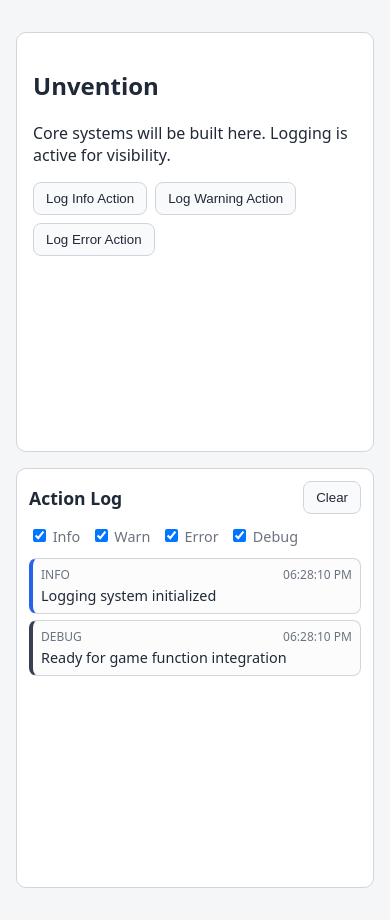
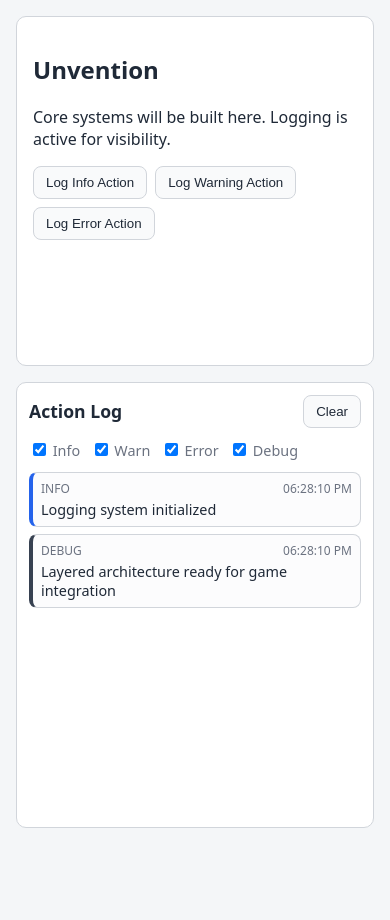
Before and after one commit to amir-aein/unvention-web, a plain HTML site: page index.html in a window 390 px wide. After the commit the page ends 844 px from the top, so only its background shows below. Drawn offline with Linux system fonts and the light colour scheme.

Commit message:
refactor: introduce layered architecture and logging boundaries

```diff
--- /dev/null
+++ b/src/adapters/web/inMemoryLogger.js
@@ -0,0 +1,50 @@
+(function attachInMemoryLogger(globalScope) {
+  const root = globalScope.Unvention || (globalScope.Unvention = {});
+
+  class InMemoryLogger {
+    constructor() {
+      this.entries = [];
+      this.listeners = [];
+      this.nextId = 1;
+    }
+
+    append(entryInput) {
+      const entry = {
+        id: this.nextId++,
+        level: entryInput.level,
+        message: entryInput.message,
+        context: entryInput.context || {},
+        timestamp: entryInput.timestamp || new Date(),
+      };
+
+      this.entries.push(entry);
+      this.emit();
+      return entry;
+    }
+
+    clear() {
+      this.entries = [];
+      this.emit();
+    }
+
+    getEntries() {
+      return [...this.entries];
+    }
+
+    subscribe(listener) {
+      this.listeners.push(listener);
+      listener(this.getEntries());
+
+      return () => {
+        this.listeners = this.listeners.filter((item) => item !== listener);
+      };
+    }
+
+    emit() {
+      const snapshot = this.getEntries();
+      this.listeners.forEach((listener) => listener(snapshot));
+    }
+  }
+
+  root.InMemoryLogger = InMemoryLogger;
+})(window);
--- /dev/null
+++ b/src/app/bootstrap.js
@@ -0,0 +1,33 @@
+(function bootstrap(globalScope) {
+  const root = globalScope.Unvention || (globalScope.Unvention = {});
+  const container = root.createContainer();
+  const loggerService = container.loggerService;
+
+  root.createLogSidebar(loggerService);
+
+  document.getElementById("demo-info").addEventListener("click", function onInfo() {
+    loggerService.logEvent("info", "Player explored a safe action", {
+      playerId: "P1",
+      phase: "setup",
+    });
+  });
+
+  document.getElementById("demo-warn").addEventListener("click", function onWarn() {
+    loggerService.logEvent("warn", "Player tried an out-of-order action", {
+      playerId: "P1",
+      phase: "turn",
+    });
+  });
+
+  document.getElementById("demo-error").addEventListener("click", function onError() {
+    loggerService.logEvent("error", "Action failed validation", {
+      playerId: "P1",
+      phase: "resolution",
+    });
+  });
+
+  loggerService.logEvent("info", "Logging system initialized", { source: "system" });
+  loggerService.logEvent("debug", "Layered architecture ready for game integration", {
+    source: "system",
+  });
+})(window);
--- /dev/null
+++ b/src/app/container.js
@@ -0,0 +1,14 @@
+(function attachContainer(globalScope) {
+  const root = globalScope.Unvention || (globalScope.Unvention = {});
+
+  function createContainer() {
+    const loggerPort = new root.InMemoryLogger();
+    const loggerService = new root.LoggerService(loggerPort);
+
+    return {
+      loggerService,
+    };
+  }
+
+  root.createContainer = createContainer;
+})(window);
--- /dev/null
+++ b/src/core/ports/loggerPort.js
@@ -0,0 +1,11 @@
+(function attachLoggerPortContract(globalScope) {
+  const root = globalScope.Unvention || (globalScope.Unvention = {});
+
+  // Documentation-only contract for logger adapters.
+  root.loggerPortContract = {
+    append: "append({ level, message, context, timestamp }) => entry",
+    clear: "clear()",
+    getEntries: "getEntries() => entry[]",
+    subscribe: "subscribe(listener) => unsubscribe",
+  };
+})(window);
--- /dev/null
+++ b/src/core/services/loggerService.js
@@ -0,0 +1,38 @@
+(function attachLoggerService(globalScope) {
+  const root = globalScope.Unvention || (globalScope.Unvention = {});
+
+  class LoggerService {
+    constructor(loggerPort) {
+      this.loggerPort = loggerPort;
+    }
+
+    logEvent(level, message, context) {
+      const safeLevel = this.normalizeLevel(level);
+      return this.loggerPort.append({
+        level: safeLevel,
+        message,
+        context: context || {},
+        timestamp: new Date(),
+      });
+    }
+
+    clear() {
+      this.loggerPort.clear();
+    }
+
+    getEntries() {
+      return this.loggerPort.getEntries();
+    }
+
+    subscribe(listener) {
+      return this.loggerPort.subscribe(listener);
+    }
+
+    normalizeLevel(level) {
+      const allowedLevels = root.LOG_LEVELS || ["info", "warn", "error", "debug"];
+      return allowedLevels.includes(level) ? level : "info";
+    }
+  }
+
+  root.LoggerService = LoggerService;
+})(window);
--- a/src/js/app.js
+++ /dev/null
@@ -1,76 +0,0 @@
-const logger = new window.Logger();
-const logList = document.getElementById("log-list");
-const clearLogButton = document.getElementById("clear-log");
-const filterCheckboxes = document.querySelectorAll(".log-filters input");
-
-function getEnabledLevels() {
-  return new Set(
-    Array.from(filterCheckboxes)
-      .filter((checkbox) => checkbox.checked)
-      .map((checkbox) => checkbox.value),
-  );
-}
-
-function formatTime(date) {
-  return date.toLocaleTimeString([], { hour: "2-digit", minute: "2-digit", second: "2-digit" });
-}
-
-function renderLog(entries) {
-  const enabledLevels = getEnabledLevels();
-  const visibleEntries = entries.filter((entry) => enabledLevels.has(entry.level));
-
-  logList.innerHTML = "";
-
-  if (visibleEntries.length === 0) {
-    const emptyItem = document.createElement("li");
-    emptyItem.className = "log-item";
-    emptyItem.textContent = "No log entries for selected filters.";
-    logList.appendChild(emptyItem);
-    return;
-  }
-
-  visibleEntries.forEach((entry) => {
-    const item = document.createElement("li");
-    item.className = `log-item log-item--${entry.level}`;
-
-    const meta = document.createElement("div");
-    meta.className = "log-item__meta";
-    meta.innerHTML = `<span>${entry.level.toUpperCase()}</span><span>${formatTime(entry.timestamp)}</span>`;
-
-    const message = document.createElement("div");
-    message.className = "log-item__message";
-    message.textContent = entry.message;
-
-    item.appendChild(meta);
-    item.appendChild(message);
-    logList.appendChild(item);
-  });
-
-  logList.scrollTop = logList.scrollHeight;
-}
-
-logger.subscribe(renderLog);
-
-filterCheckboxes.forEach((checkbox) => {
-  checkbox.addEventListener("change", () => renderLog(logger.entries));
-});
-
-clearLogButton.addEventListener("click", () => {
-  logger.clear();
-  logger.logEvent("info", "Log cleared by player", { source: "ui" });
-});
-
-document.getElementById("demo-info").addEventListener("click", () => {
-  logger.logEvent("info", "Player explored a safe action", { playerId: "P1", phase: "setup" });
-});
-
-document.getElementById("demo-warn").addEventListener("click", () => {
-  logger.logEvent("warn", "Player tried an out-of-order action", { playerId: "P1", phase: "turn" });
-});
-
-document.getElementById("demo-error").addEventListener("click", () => {
-  logger.logEvent("error", "Action failed validation", { playerId: "P1", phase: "resolution" });
-});
-
-logger.logEvent("info", "Logging system initialized", { source: "system" });
-logger.logEvent("debug", "Ready for game function integration", { source: "system" });
--- a/src/js/logger.js
+++ /dev/null
@@ -1,47 +0,0 @@
-class Logger {
-  constructor() {
-    this.entries = [];
-    this.listeners = [];
-    this.nextId = 1;
-  }
-
-  logEvent(level, message, context = {}) {
-    const normalizedLevel = this.normalizeLevel(level);
-    const entry = {
-      id: this.nextId++,
-      level: normalizedLevel,
-      message,
-      context,
-      timestamp: new Date(),
-    };
-
-    this.entries.push(entry);
-    this.emit();
-    return entry;
-  }
-
-  clear() {
-    this.entries = [];
-    this.emit();
-  }
-
-  subscribe(listener) {
-    this.listeners.push(listener);
-    listener(this.entries);
-
-    return () => {
-      this.listeners = this.listeners.filter((item) => item !== listener);
-    };
-  }
-
-  emit() {
-    this.listeners.forEach((listener) => listener(this.entries));
-  }
-
-  normalizeLevel(level) {
-    const allowed = new Set(["info", "warn", "error", "debug"]);
-    return allowed.has(level) ? level : "info";
-  }
-}
-
-window.Logger = Logger;
--- /dev/null
+++ b/src/shared/logLevels.js
@@ -0,0 +1,5 @@
+(function attachLogLevels(globalScope) {
+  const root = globalScope.Unvention || (globalScope.Unvention = {});
+
+  root.LOG_LEVELS = ["info", "warn", "error", "debug"];
+})(window);
--- /dev/null
+++ b/src/ui/vanilla/components/logSidebar.js
@@ -0,0 +1,86 @@
+(function attachLogSidebar(globalScope) {
+  const root = globalScope.Unvention || (globalScope.Unvention = {});
+
+  function createLogSidebar(loggerService) {
+    const logList = document.getElementById("log-list");
+    const clearLogButton = document.getElementById("clear-log");
+    const filterCheckboxes = document.querySelectorAll(".log-filters input");
+
+    function getEnabledLevels() {
+      return new Set(
+        Array.from(filterCheckboxes)
+          .filter((checkbox) => checkbox.checked)
+          .map((checkbox) => checkbox.value),
+      );
+    }
+
+    function formatTime(date) {
+      return date.toLocaleTimeString([], {
+        hour: "2-digit",
+        minute: "2-digit",
+        second: "2-digit",
+      });
+    }
+
+    function render(entries) {
+      const enabledLevels = getEnabledLevels();
+      const visibleEntries = entries.filter((entry) => enabledLevels.has(entry.level));
+
+      logList.innerHTML = "";
+
+      if (visibleEntries.length === 0) {
+        const emptyItem = document.createElement("li");
+        emptyItem.className = "log-item";
+        emptyItem.textContent = "No log entries for selected filters.";
+        logList.appendChild(emptyItem);
+      } else {
+        visibleEntries.forEach((entry) => {
+          const item = document.createElement("li");
+          item.className = "log-item log-item--" + entry.level;
+
+          const meta = document.createElement("div");
+          meta.className = "log-item__meta";
+
+          const level = document.createElement("span");
+          level.textContent = entry.level.toUpperCase();
+
+          const time = document.createElement("span");
+          time.textContent = formatTime(entry.timestamp);
+
+          meta.appendChild(level);
+          meta.appendChild(time);
+
+          const message = document.createElement("div");
+          message.className = "log-item__message";
+          message.textContent = entry.message;
+
+          item.appendChild(meta);
+          item.appendChild(message);
+          logList.appendChild(item);
+        });
+      }
+
+      // Strict behavior: newest entry remains visible at the bottom.
+      logList.scrollTop = logList.scrollHeight;
+    }
+
+    const unsubscribe = loggerService.subscribe(render);
+
+    filterCheckboxes.forEach((checkbox) => {
+      checkbox.addEventListener("change", () => render(loggerService.getEntries()));
+    });
+
+    clearLogButton.addEventListener("click", () => {
+      loggerService.clear();
+      loggerService.logEvent("info", "Log cleared by player", { source: "ui" });
+    });
+
+    return {
+      destroy() {
+        unsubscribe();
+      },
+    };
+  }
+
+  root.createLogSidebar = createLogSidebar;
+})(window);
--- a/src/css/styles.css
+++ b/src/ui/vanilla/styles/main.css
@@ -15,6 +15,11 @@
   box-sizing: border-box;
 }
 
+html,
+body {
+  height: 100%;
+}
+
 body {
   margin: 0;
   font-family: system-ui, -apple-system, Segoe UI, Roboto, sans-serif;
@@ -23,12 +28,14 @@ body {
 }
 
 .app {
-  max-width: 1100px;
+  max-width: 1200px;
   margin: 0 auto;
-  padding: 2rem 1rem;
+  height: 100vh;
+  padding: 1rem;
   display: grid;
   gap: 1rem;
   grid-template-columns: 1fr 360px;
+  overflow: hidden;
 }
 
 .workspace {
@@ -36,7 +43,8 @@ body {
   border: 1px solid var(--border);
   border-radius: 10px;
   padding: 1rem;
-  min-height: 420px;
+  min-height: 0;
+  overflow: auto;
 }
 
 .demo-actions {
@@ -64,9 +72,10 @@ button:hover {
   border: 1px solid var(--border);
   border-radius: 10px;
   padding: 0.75rem;
-  min-height: 420px;
+  min-height: 0;
   display: flex;
   flex-direction: column;
+  overflow: hidden;
 }
 
 .log-header {
@@ -97,6 +106,8 @@ button:hover {
   flex-direction: column;
   gap: 0.4rem;
   overflow-y: auto;
+  flex: 1 1 auto;
+  min-height: 0;
 }
 
 .log-item {
@@ -137,6 +148,13 @@ button:hover {
 
 @media (max-width: 880px) {
   .app {
+    height: auto;
+    min-height: 100vh;
     grid-template-columns: 1fr;
+    overflow: visible;
+  }
+
+  .log-sidebar {
+    min-height: 40vh;
   }
 }
```
Also changed, not shown: docs/architecture.md (added, +18 -0 lines), index.html (+8 -3 lines).
